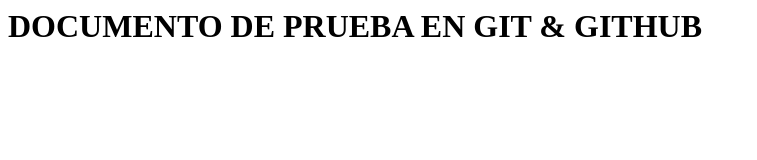
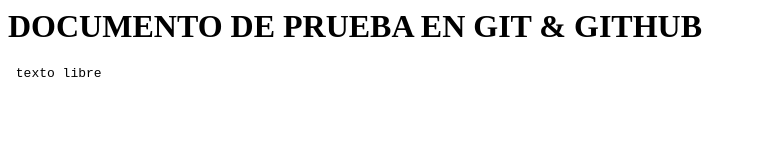
Before and after one commit to pedrojos/prueba, a plain HTML site: page index.html in a window 1280 px wide. Shown: the whole page, without its empty margins (0-757 px from the left). Drawn offline with Linux system fonts and the light colour scheme.

Commit message:
modificado index

```diff
--- a/index.html
+++ b/index.html
@@ -4,5 +4,6 @@
 <body>
 
 <h1> DOCUMENTO DE PRUEBA EN GIT & GITHUB </h1>
+<pre> texto libre </pre>
  </body>
  </html>
```
